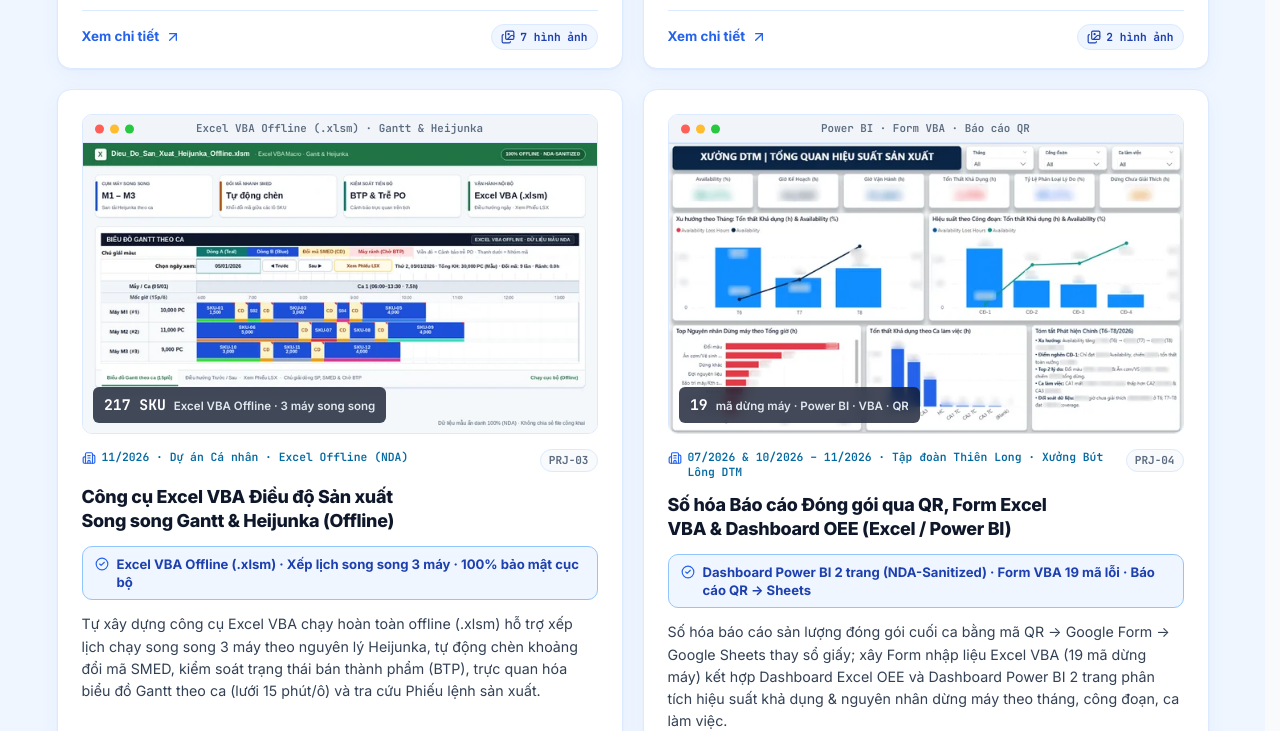
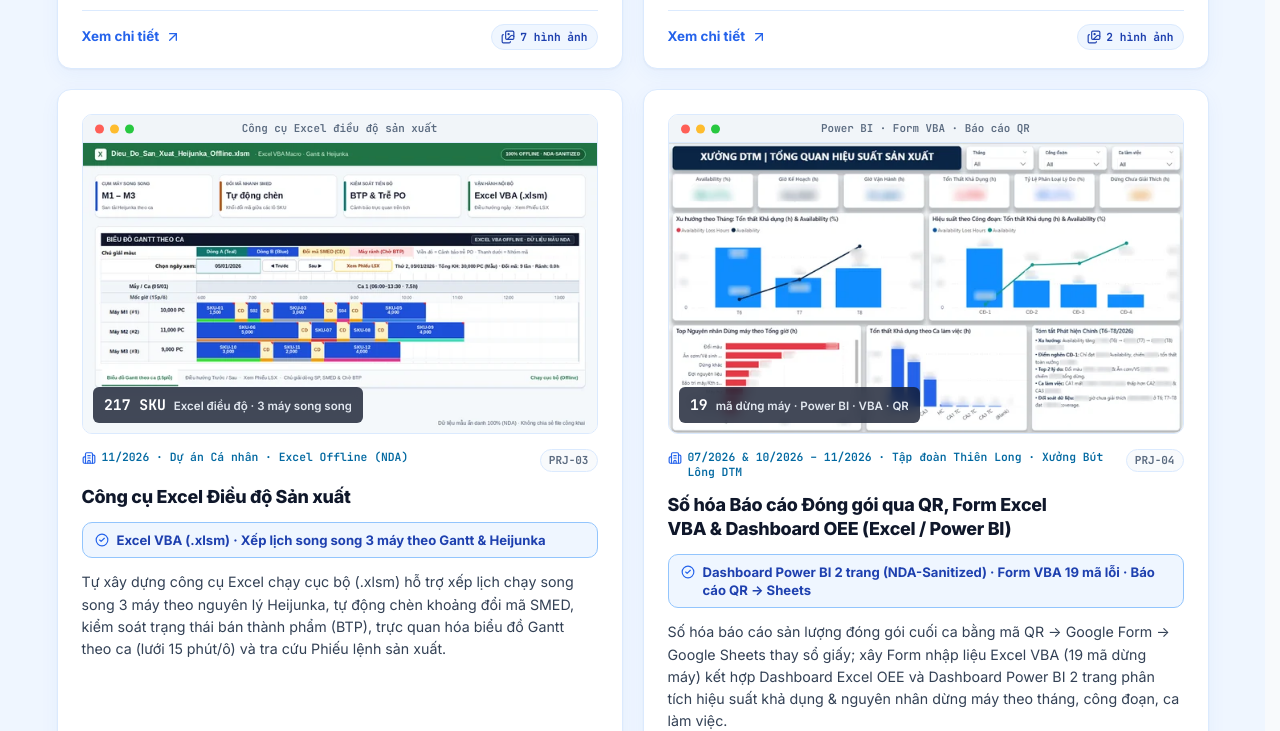
Before and after one commit to TuanPhamj/TuanPhamj.github.io, a plain HTML site: page index.html in a window 1280 px wide. Shown: the part 2066-2797 px from the top of the page. Drawn offline with nearby package versions, Linux system fonts and the light colour scheme.

Commit message:
Simplify PRJ-03 title to 'Công cụ Excel Điều độ Sản xuất' and bust asset cache

```diff
--- a/index.html
+++ b/index.html
@@ -12,7 +12,7 @@
   <meta property="og:title" content="Phạm Anh Tuấn — Production Planning, Lean &amp; Operations Analytics" />
   <meta
     property="og:description"
-    content="Hồ sơ năng lực Phạm Anh Tuấn: Thực tập KHSX &amp; SAP ERP tại Xưởng Bút Lông DTM (Thiên Long), đánh giá OEE máy tạo hạt HDPE (Duy Tân Recycling), công cụ Excel VBA điều độ Gantt &amp; Heijunka (offline) và báo cáo đóng gói QR + Form Excel VBA OEE."
+    content="Hồ sơ năng lực Phạm Anh Tuấn: Thực tập KHSX &amp; SAP ERP tại Xưởng Bút Lông DTM (Thiên Long), đánh giá OEE máy tạo hạt HDPE (Duy Tân Recycling), công cụ Excel điều độ sản xuất và báo cáo đóng gói QR + Form Excel VBA OEE."
   />
   <meta property="og:type" content="website" />
 
@@ -270,7 +270,7 @@
               </p>
 
               <p class="hero-value" data-i18n-html="heroValue">
-                2 kỳ thực tập nhà máy: tham gia lập lịch sản xuất &amp; đối soát tồn kho trên SAP (MM/PP) cho 217 mã màu tại Thiên Long; đo OEE, phân tích nguyên nhân dừng máy tại Duy Tân Recycling. Tự xây <strong>Form Excel VBA</strong>, <strong>Dashboard Power BI</strong>, <strong>báo cáo QR → Google Sheets</strong> và <strong>công cụ Excel VBA xếp lịch Gantt &amp; Heijunka</strong>.
+                2 kỳ thực tập nhà máy: tham gia lập lịch sản xuất &amp; đối soát tồn kho trên SAP (MM/PP) cho 217 mã màu tại Thiên Long; đo OEE, phân tích nguyên nhân dừng máy tại Duy Tân Recycling. Tự xây <strong>Form Excel VBA</strong>, <strong>Dashboard Power BI</strong>, <strong>báo cáo QR → Google Sheets</strong> và <strong>công cụ Excel điều độ sản xuất</strong>.
               </p>
 
               <p class="status-pill hero-seq" style="--seq:3" data-loop>
@@ -530,7 +530,7 @@
 
         <noscript>
           <p class="noscript-note">
-            Cần bật JavaScript để mở chi tiết dự án. Tóm tắt: (1) Tối ưu hóa vận hành &amp; SAP ERP/SMED/5S tại Xưởng Bút Lông DTM – Tập đoàn Thiên Long; (2) Đánh giá OEE &amp; 5 Whys máy tạo hạt HDPE – DUYTAN Recycling; (3) Công cụ Excel VBA điều độ sản xuất song song Gantt &amp; Heijunka chạy Offline (.xlsm); (4) Hệ thống theo dõi năng suất đóng gói qua QR, Form Excel VBA &amp; Dashboard OEE / Power BI.
+            Cần bật JavaScript để mở chi tiết dự án. Tóm tắt: (1) Tối ưu hóa vận hành &amp; SAP ERP/SMED/5S tại Xưởng Bút Lông DTM – Tập đoàn Thiên Long; (2) Đánh giá OEE &amp; 5 Whys máy tạo hạt HDPE – DUYTAN Recycling; (3) Công cụ Excel điều độ sản xuất; (4) Hệ thống theo dõi năng suất đóng gói qua QR, Form Excel VBA &amp; Dashboard OEE / Power BI.
           </p>
         </noscript>
       </div>
@@ -677,6 +677,6 @@
     <span id="copy-toast-text"></span>
   </div>
 
-  <script src="script.js"></script>
+  <script src="script.js?v=20261123"></script>
 </body>
 </html>
--- a/script.js
+++ b/script.js
@@ -191,7 +191,7 @@
       btnRequestCvShort: 'Nhận CV',
       cvRequestTitle: 'Gửi email để nhận CV',
       heroValue:
-        '2 kỳ thực tập nhà máy: tham gia lập lịch sản xuất &amp; đối soát tồn kho trên SAP (MM/PP) cho 217 mã màu tại Thiên Long; đo OEE, phân tích nguyên nhân dừng máy tại Duy Tân Recycling. Tự xây <strong>Form Excel VBA</strong>, <strong>Dashboard Power BI</strong>, <strong>báo cáo QR → Google Sheets</strong> và <strong>công cụ Excel VBA xếp lịch Gantt &amp; Heijunka</strong>.',
+        '2 kỳ thực tập nhà máy: tham gia lập lịch sản xuất &amp; đối soát tồn kho trên SAP (MM/PP) cho 217 mã màu tại Thiên Long; đo OEE, phân tích nguyên nhân dừng máy tại Duy Tân Recycling. Tự xây <strong>Form Excel VBA</strong>, <strong>Dashboard Power BI</strong>, <strong>báo cáo QR → Google Sheets</strong> và <strong>công cụ Excel điều độ sản xuất</strong>.',
       quickZaloAria: 'Nhắn Zalo (+84) 972 693 749',
       quickZaloTitle: 'Zalo: (+84) 972 693 749',
       cvRequestSubject: 'Yêu cầu CV — Phạm Anh Tuấn',
@@ -326,7 +326,7 @@
       btnRequestCvShort: 'Request CV',
       cvRequestTitle: 'Email me to receive my CV',
       heroValue:
-        'Two plant internships: supported SAP (MM/PP) scheduling and inventory reconciliation across 217 marker SKUs at Thien Long; measured OEE and analyzed downtime causes at Duy Tan Recycling. Built <strong>Excel VBA tools</strong>, <strong>Power BI dashboards</strong>, a <strong>QR-to-Sheets output tracker</strong>, and an <strong>offline Excel VBA Gantt &amp; Heijunka scheduler</strong>.',
+        'Two plant internships: supported SAP (MM/PP) scheduling and inventory reconciliation across 217 marker SKUs at Thien Long; measured OEE and analyzed downtime causes at Duy Tan Recycling. Built <strong>Excel VBA tools</strong>, <strong>Power BI dashboards</strong>, a <strong>QR-to-Sheets output tracker</strong>, and an <strong>Excel production scheduling tool</strong>.',
       quickZaloAria: 'Message on Zalo (+84) 972 693 749',
       quickZaloTitle: 'Zalo: (+84) 972 693 749',
       cvRequestSubject: 'CV Request — Pham Anh Tuan',
@@ -671,17 +671,17 @@
       repoUrl: null,
       visual: 'gantt',
       cover: {
-        src: 'assets/images/projects/prj-03-cover.webp',
-        small: 'assets/images/projects/prj-03-cover-640.webp',
+        src: 'assets/images/projects/prj-03-cover.webp?v=20261123',
+        small: 'assets/images/projects/prj-03-cover-640.webp?v=20261123',
         width: 1200,
         height: 675,
-        kpi: { to: 217, suffix: ' SKU', vi: 'Excel VBA Offline · 3 máy song song', en: 'Offline Excel VBA · 3 parallel machines' },
-        vi: { label: 'Excel VBA Offline (.xlsm) · Gantt & Heijunka', alt: 'Công cụ Excel VBA điều độ sản xuất offline: biểu đồ Gantt theo ca 3 máy song song đã ẩn danh 100% theo NDA' },
-        en: { label: 'Offline Excel VBA (.xlsm) · Gantt & Heijunka', alt: 'Offline Excel VBA production scheduler: 100% NDA-sanitized 3-machine shift Gantt chart' }
+        kpi: { to: 217, suffix: ' SKU', vi: 'Excel điều độ · 3 máy song song', en: 'Excel scheduling · 3 parallel machines' },
+        vi: { label: 'Công cụ Excel điều độ sản xuất', alt: 'Công cụ Excel điều độ sản xuất: biểu đồ Gantt theo ca 3 máy song song đã ẩn danh 100% theo NDA' },
+        en: { label: 'Excel Production Scheduling Tool', alt: 'Excel production scheduling tool: 100% NDA-sanitized 3-machine shift Gantt chart' }
       },
       galleryNote: {
-        vi: 'Lưu ý bảo mật (NDA): Ảnh chụp giao diện công cụ Excel VBA chạy cục bộ (.xlsm) đã được ẩn danh 100% (mã SKU giả lập SKU-01 → SKU-12, dòng sản phẩm A/B, ngày và sản lượng mẫu); không đăng link tải file gốc công khai nhằm đảm bảo bảo mật dữ liệu doanh nghiệp.',
-        en: 'NDA Note: Screenshot of the offline Excel VBA workbook (.xlsm) is 100% anonymized (dummy codes SKU-01 to SKU-12, generic lines A/B, sample date and volumes); no public download link is hosted to protect company data.'
+        vi: 'Lưu ý bảo mật (NDA): Ảnh chụp giao diện công cụ Excel điều độ sản xuất chạy cục bộ (.xlsm) đã được ẩn danh 100% (mã SKU giả lập SKU-01 → SKU-12, dòng sản phẩm A/B, ngày và sản lượng mẫu); không đăng link tải file gốc công khai nhằm đảm bảo bảo mật dữ liệu doanh nghiệp.',
+        en: 'NDA Note: Screenshot of the offline Excel production scheduling workbook (.xlsm) is 100% anonymized (dummy codes SKU-01 to SKU-12, generic lines A/B, sample date and volumes); no public download link is hosted to protect company data.'
       },
       gallery: [
         {
@@ -690,12 +690,12 @@
           height: 338,
           wide: true,
           vi: {
-            alt: 'Giao diện Excel VBA Biểu đồ Gantt theo ca cho cụm 3 máy song song M1–M3 với lưới thời gian 15 phút/ô, khối đổi mã SMED (CD), nút điều hướng ngày Trước/Sau và nút Xem Phiếu LSX (dữ liệu đã ẩn danh 100% theo NDA)',
-            caption: 'Giao diện Excel VBA Offline — Biểu đồ Gantt theo ca (lưới 15p/ô): lịch chạy song song 3 máy M1–M3, tự động chèn khối đổi mã SMED (CD), điều hướng ngày Trước/Sau, nút Xem Phiếu LSX và chú giải cảnh báo chờ BTP / trễ PO (100% dữ liệu mẫu ẩn danh NDA)'
+            alt: 'Giao diện Công cụ Excel điều độ sản xuất: Biểu đồ Gantt theo ca cho cụm 3 máy song song M1–M3 với lưới thời gian 15 phút/ô, khối đổi mã SMED (CD), nút điều hướng ngày Trước/Sau và nút Xem Phiếu LSX (dữ liệu đã ẩn danh 100% theo NDA)',
+            caption: 'Biểu đồ Gantt theo ca trên Excel (lưới 15p/ô): lịch chạy song song 3 máy M1–M3, tự động chèn khối đổi mã SMED (CD), điều hướng ngày Trước/Sau, nút Xem Phiếu LSX và chú giải cảnh báo chờ BTP / trễ PO (100% dữ liệu mẫu ẩn danh NDA)'
           },
           en: {
-            alt: 'Offline Excel VBA Shift Gantt Chart interface for 3 parallel machines M1–M3 on a 15-minute grid with SMED changeover blocks (CD), Previous/Next day navigation buttons, and a Work Order trigger (100% NDA-anonymized sample data)',
-            caption: 'Offline Excel VBA — Shift Gantt Chart (15-min grid): parallel 3-machine schedule (M1–M3), automatic SMED changeover blocks (CD), Previous/Next day navigation, Work Order view button, and WIP-wait / late-PO alerts (100% NDA-sanitized sample data)'
+            alt: 'Excel Production Scheduling Tool interface: Shift Gantt Chart for 3 parallel machines M1–M3 on a 15-minute grid with SMED changeover blocks (CD), Previous/Next day navigation buttons, and a Work Order trigger (100% NDA-anonymized sample data)',
+            caption: 'Shift Gantt Chart in Excel (15-min grid): parallel 3-machine schedule (M1–M3), automatic SMED changeover blocks (CD), Previous/Next day navigation, Work Order view button, and WIP-wait / late-PO alerts (100% NDA-sanitized sample data)'
           }
         }
       ],
@@ -708,12 +708,12 @@
       ],
       vi: {
         orgShort: 'Dự án Cá nhân · Excel Offline (NDA)',
-        title: 'Công cụ Excel VBA Điều độ Sản xuất Song song Gantt & Heijunka (Offline)',
-        highlightBadge: 'Excel VBA Offline (.xlsm) · Xếp lịch song song 3 máy · 100% bảo mật cục bộ',
+        title: 'Công cụ Excel Điều độ Sản xuất',
+        highlightBadge: 'Excel VBA (.xlsm) · Xếp lịch song song 3 máy theo Gantt & Heijunka',
         summary:
-          'Tự xây dựng công cụ Excel VBA chạy hoàn toàn offline (.xlsm) hỗ trợ xếp lịch chạy song song 3 máy theo nguyên lý Heijunka, tự động chèn khoảng đổi mã SMED, kiểm soát trạng thái bán thành phẩm (BTP), trực quan hóa biểu đồ Gantt theo ca (lưới 15 phút/ô) và tra cứu Phiếu lệnh sản xuất.',
+          'Tự xây dựng công cụ Excel chạy cục bộ (.xlsm) hỗ trợ xếp lịch chạy song song 3 máy theo nguyên lý Heijunka, tự động chèn khoảng đổi mã SMED, kiểm soát trạng thái bán thành phẩm (BTP), trực quan hóa biểu đồ Gantt theo ca (lưới 15 phút/ô) và tra cứu Phiếu lệnh sản xuất.',
         timeframeContext:
-          '11/2026 | Công cụ điều độ sản xuất chạy cục bộ trên Microsoft Excel VBA — thiết kế ưu tiên vận hành offline để bảo mật dữ liệu kế hoạch nội bộ (không triển khai web hay chia sẻ file gốc công khai).',
+          '11/2026 | Công cụ điều độ sản xuất chạy cục bộ trên Microsoft Excel — thiết kế vận hành offline để bảo mật dữ liệu kế hoạch nội bộ (không đưa lên web hay chia sẻ file gốc công khai).',
         objective:
           'Tự động hóa việc lập lịch chạy máy song song có ràng buộc thời gian đổi mã (SMED), cân bằng tải (Heijunka) và kiểm tra trạng thái bán thành phẩm (BTP) ngay trong môi trường Excel quen thuộc của bộ phận KHSX, thay thế việc xếp tay rời rạc mà vẫn giữ an toàn tuyệt đối dữ liệu sản xuất nội bộ.',
         deliverables: [
@@ -722,18 +722,18 @@
           'Thanh điều khiển macro trực quan: chọn ngày xem, nút chuyển ngày Trước/Sau, tổng hợp nhanh sản lượng kế hoạch – số lần đổi mã – giờ máy rảnh và nút Xem Phiếu LSX.'
         ],
         results: [
-          'Hoàn thiện công cụ điều độ Gantt & Heijunka chạy cục bộ ngay trên Microsoft Excel, đáp ứng yêu cầu không đưa dữ liệu sản xuất lên môi trường web công khai.',
+          'Hoàn thiện công cụ điều độ sản xuất chạy cục bộ ngay trên Microsoft Excel, đáp ứng yêu cầu không đưa dữ liệu sản xuất lên môi trường web công khai.',
           'Tự động hóa tính toán lịch chạy song song 3 máy, khoảng đổi mã SMED và cảnh báo thiếu BTP / trễ PO thay cho việc tô màu và cộng tay thủ công trên bảng tính.'
         ]
       },
       en: {
         orgShort: 'Independent Project · Offline Excel (NDA)',
-        title: 'Offline Excel VBA Parallel Gantt & Heijunka Production Scheduler (.xlsm)',
-        highlightBadge: 'Offline Excel VBA (.xlsm) · Parallel 3-Machine Scheduling · Local Data Security',
+        title: 'Excel Production Scheduling Tool',
+        highlightBadge: 'Excel VBA (.xlsm) · Parallel 3-Machine Gantt & Heijunka Scheduling',
         summary:
-          'Built a fully offline Excel VBA workbook (.xlsm) to schedule multi-SKU orders across 3 parallel machines using Heijunka leveling, automatic SMED changeover insertion, WIP availability checks, a 15-minute shift Gantt chart, and an integrated Work Order view.',
+          'Built a local Excel workbook (.xlsm) to schedule multi-SKU orders across 3 parallel machines using Heijunka leveling, automatic SMED changeover insertion, WIP availability checks, a 15-minute shift Gantt chart, and an integrated Work Order view.',
         timeframeContext:
-          '11/2026 | Local Microsoft Excel VBA scheduling tool — designed to run 100% offline so factory production plans stay strictly confidential (no public web deployment or file sharing).',
+          '11/2026 | Local Microsoft Excel scheduling tool — designed to run 100% offline so factory production plans stay strictly confidential (no public web deployment or file sharing).',
         objective:
           'Automate parallel machine scheduling constrained by SMED changeovers, Heijunka leveling, and WIP availability directly inside Microsoft Excel, replacing manual spreadsheet plotting while keeping all plant planning data securely on-premise.',
         deliverables: [
@@ -742,7 +742,7 @@
           'Macro control bar with date selector, Previous/Next day navigation, instant shift KPI summary (planned output, changeovers, idle hours), and a one-click Work Order (LSX) view.'
         ],
         results: [
-          'Delivered a self-contained offline Gantt & Heijunka scheduler running natively in Microsoft Excel, eliminating public web/cloud data-exposure risks.',
+          'Delivered a self-contained production scheduling tool running natively in Microsoft Excel, eliminating public web/cloud data-exposure risks.',
           'Automated parallel 3-machine loading, SMED changeover spacing, and WIP/PO risk alerts in place of error-prone manual spreadsheet scheduling.'
         ]
       }
```
